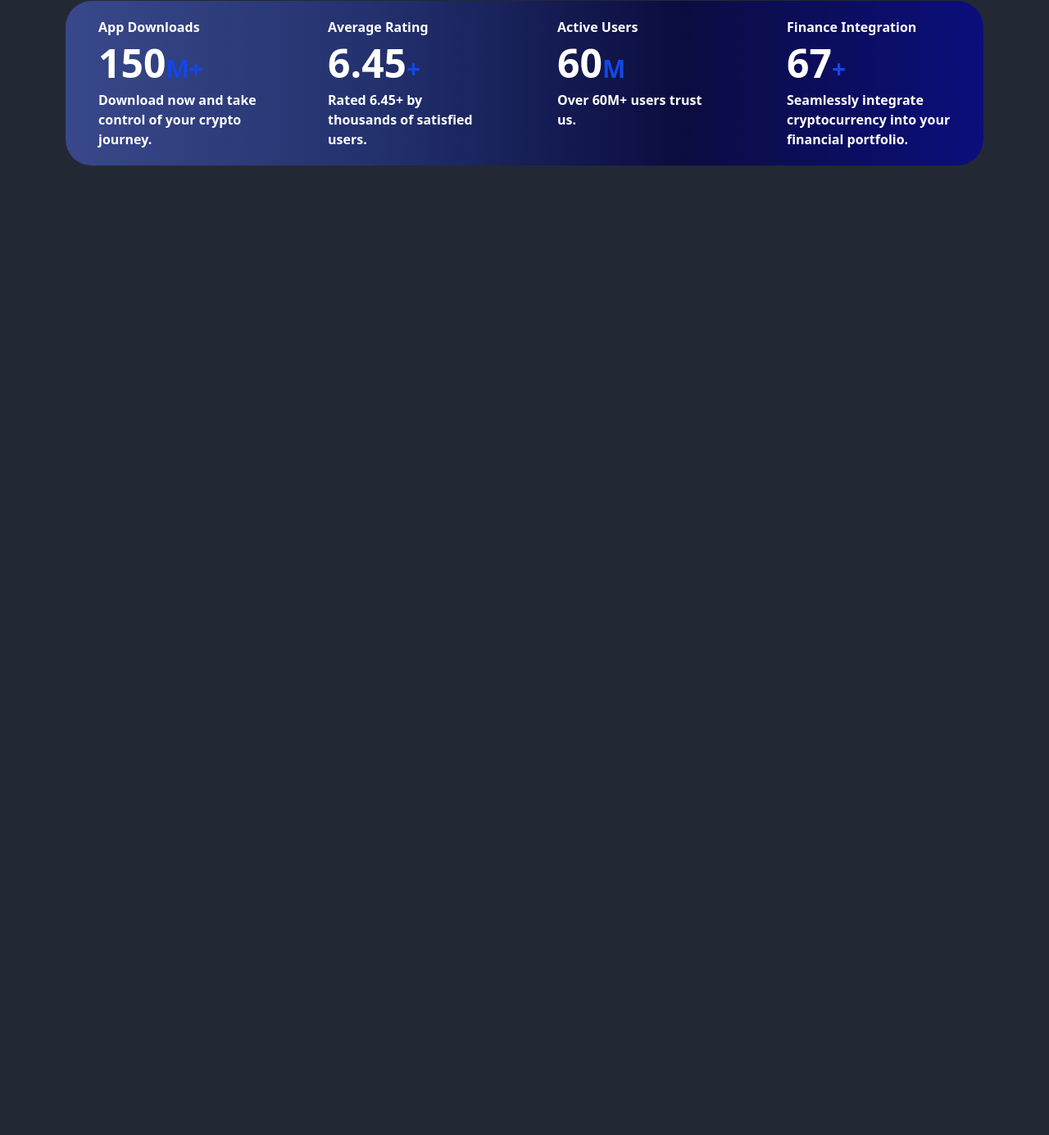
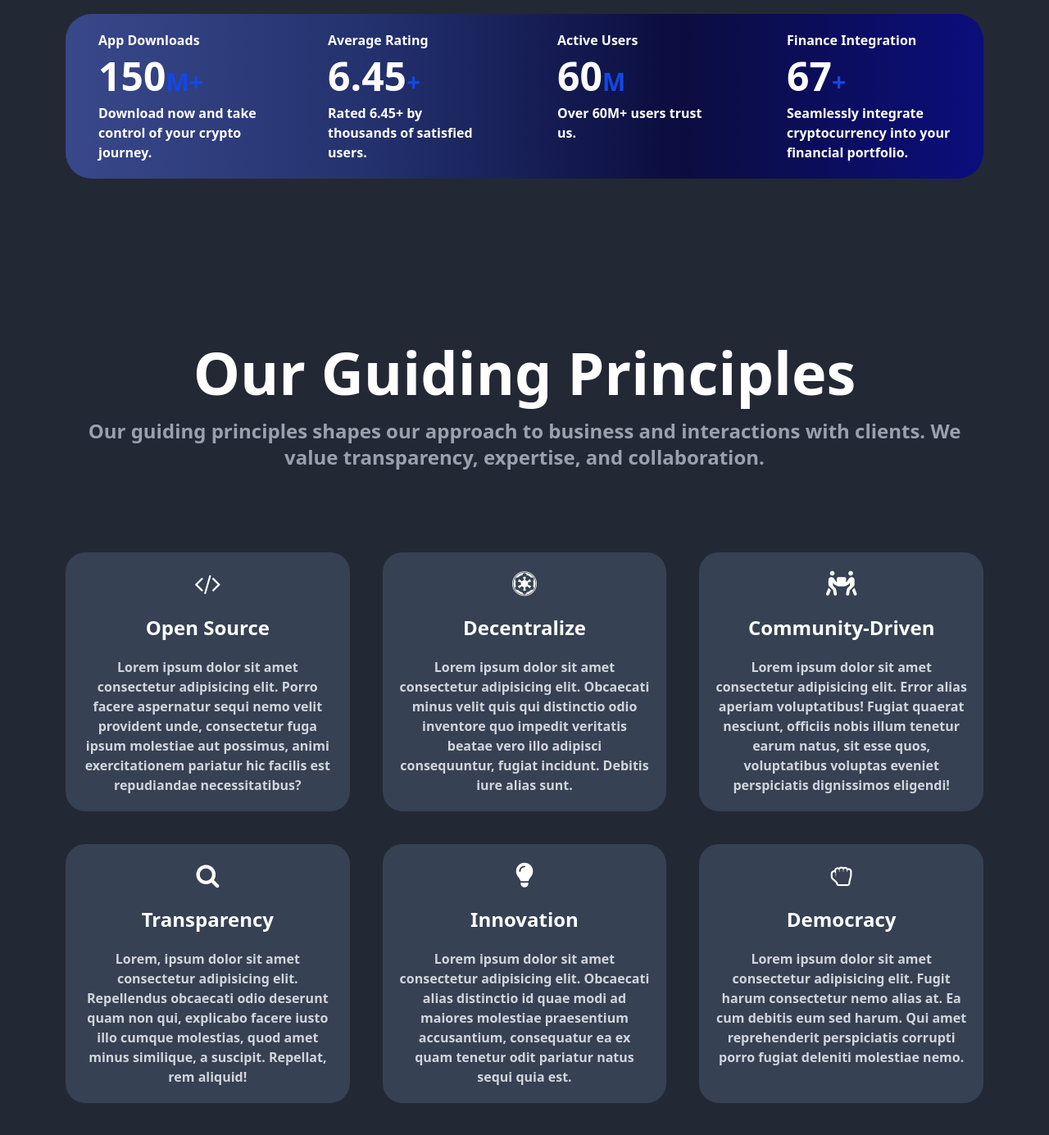
Before and after one commit to kayDoesCodes/REAL-LIFE-PROJECTS, a plain HTML site: page crypto website/about.html in a window 1280 px wide. Shown: the part 879-2264 px from the top of the page at 82% size. Before the commit the page ends 1081 px from the top, so only its background shows below. Drawn offline with nearby package versions, Linux system fonts and the light colour scheme; a web font is replaced by a local one.

Commit message:
completed the principles section, but will still make some changes to the p text.

```diff
--- a/crypto website/about.html
+++ b/crypto website/about.html
@@ -41,9 +41,10 @@
 
   <!--Hero section-->
 
-  <section class="h-screen" id="about-head-section">
-    <div class="flex flex-col justify-center items-center space-y-15 text-white h-full">
-      <div class="text-center text-white font-bold space-y-5">
+  <section id="about-head-section">
+    <div class="space-y-30">
+      <div class="flex flex-col justify-center items-center space-y-20 text-white pt-40">
+        <div class="text-center text-white font-bold space-y-10">
           <h1 class="text-8xl mx-30">Unlocking <span class="text-amber-500">Access</span> to Financial Opportunities</h1>
           <p class="text-2xl mx-50">Cryptogenesis provides cutting-edge tools and expert insights to unlock new financial Opportunities in the world of cryptocurrency.</p>
         </div>
@@ -79,6 +80,56 @@
           <p>Seamlessly integrate cryptocurrency into your financial portfolio.</p>
         </div>
       </div>
+    </div>
+  </section>
+
+  <!--principles section-->
+
+  <section id="principles-section">
+    <div class="mx-20 flex flex-col justify-center items-center space-y-5 my-50">
+      <div class="text-white text-center space-y-5">
+        <h1 class="font-bold text-7xl">Our Guiding Principles</h1>
+        <p class="text-2xl font-bold text-gray-400">Our guiding principles shapes our approach to business and interactions with clients. We value transparency, expertise, and collaboration.</p>
+      </div>
+
+      <div class="grid grid-cols-3 grid-rows-2 gap-10 text-gray-900 text-center mt-20 text-pretty text-white">
+        <div class="bg-gray-700 p-5 rounded-3xl space-y-5">
+          <div class="text-3xl font-bold"><i class="fa fa-code" aria-hidden="true"></i></div>
+          <h2 class="text-2xl font-bold">Open Source</h2>
+          <p class="text-gray-300 font-bold">Lorem ipsum dolor sit amet consectetur adipisicing elit. Porro facere aspernatur sequi nemo velit provident unde, consectetur fuga ipsum molestiae aut possimus, animi exercitationem pariatur hic facilis est repudiandae necessitatibus?</p>
+        </div>
+
+        <div class="bg-gray-700 p-5 rounded-3xl space-y-5">
+          <div class="text-3xl font-bold"><i class="fa fa-empire" aria-hidden="true"></i></div>
+          <h2 class="text-2xl font-bold">Decentralize</h2>
+          <p class="text-gray-300 font-bold">Lorem ipsum dolor sit amet consectetur adipisicing elit. Obcaecati minus velit quis qui distinctio odio inventore quo impedit veritatis beatae vero illo adipisci consequuntur, fugiat incidunt. Debitis iure alias sunt.</p>
+        </div>
+
+        <div class="bg-gray-700 p-5 rounded-3xl space-y-5">
+          <div class="text-3xl font-bold"><i class="fas fa-people-carry"></i></div>
+          <h2 class="text-2xl font-bold">Community-Driven</h2>
+          <p class="text-gray-300 font-bold">Lorem ipsum dolor sit amet consectetur adipisicing elit. Error alias aperiam voluptatibus! Fugiat quaerat nesciunt, officiis nobis illum tenetur earum natus, sit esse quos, voluptatibus voluptas eveniet perspiciatis dignissimos eligendi!</p>
+        </div>
+
+        <div class="bg-gray-700 p-5 rounded-3xl space-y-5">
+          <div class="text-3xl font-bold"><i class="fa fa-search" aria-hidden="true"></i></div>
+          <h2 class="text-2xl font-bold">Transparency</h2>
+          <p class="text-gray-300 font-bold">Lorem, ipsum dolor sit amet consectetur adipisicing elit. Repellendus obcaecati odio deserunt quam non qui, explicabo facere iusto illo cumque molestias, quod amet minus similique, a suscipit. Repellat, rem aliquid!</p>
+        </div>
+
+        <div class="bg-gray-700 p-5 rounded-3xl space-y-5">
+          <div class="text-3xl font-bold"><i class="fas fa-lightbulb"></i></div>
+          <h2 class="text-2xl font-bold">Innovation</h2>
+          <p class="text-gray-300 font-bold">Lorem ipsum dolor sit amet consectetur adipisicing elit. Obcaecati alias distinctio id quae modi ad maiores molestiae praesentium accusantium, consequatur ea ex quam tenetur odit pariatur natus sequi quia est.</p>
+        </div>
+
+        <div class="bg-gray-700 p-5 rounded-3xl space-y-5">
+          <div class="text-3xl font-bold"><i class="fa fa-hand-rock-o" aria-hidden="true"></i></div>
+          <h2 class="text-2xl font-bold">Democracy</h2>
+          <p class="text-gray-300 font-bold">Lorem ipsum dolor sit amet consectetur adipisicing elit. Fugit harum consectetur nemo alias at. Ea cum debitis eum sed harum. Qui amet reprehenderit perspiciatis corrupti porro fugiat deleniti molestiae nemo.</p>
+        </div>
+      </div>
+    </div>
   </section>
 
   <script src="cryptogenesis.js"></script>
--- a/crypto website/cryptogenesis.css
+++ b/crypto website/cryptogenesis.css
@@ -210,3 +210,9 @@ body{
 #about-head-section #about-stats{
   background: linear-gradient(to right, rgba(68, 88, 180, 0.671),rgba(35, 54, 138, 0.671), rgba(8, 9, 65, 0.877), rgba(8, 10, 133, 0.877));
 }
+
+#principles-section{
+  background-image: linear-gradient(to right, rgb(35, 40, 53),rgb(35, 40, 53),rgb(35, 40, 53), rgba(255, 255, 255, 0)),linear-gradient(to top, rgb(35, 40, 53), transparent, rgb(35, 40, 53)), url(images/cryp\ 6.png);
+  background-position: top 50% right -70%;
+  background-repeat: no-repeat;
+}
```
Lines whose indentation alone changed are shown as unchanged.
